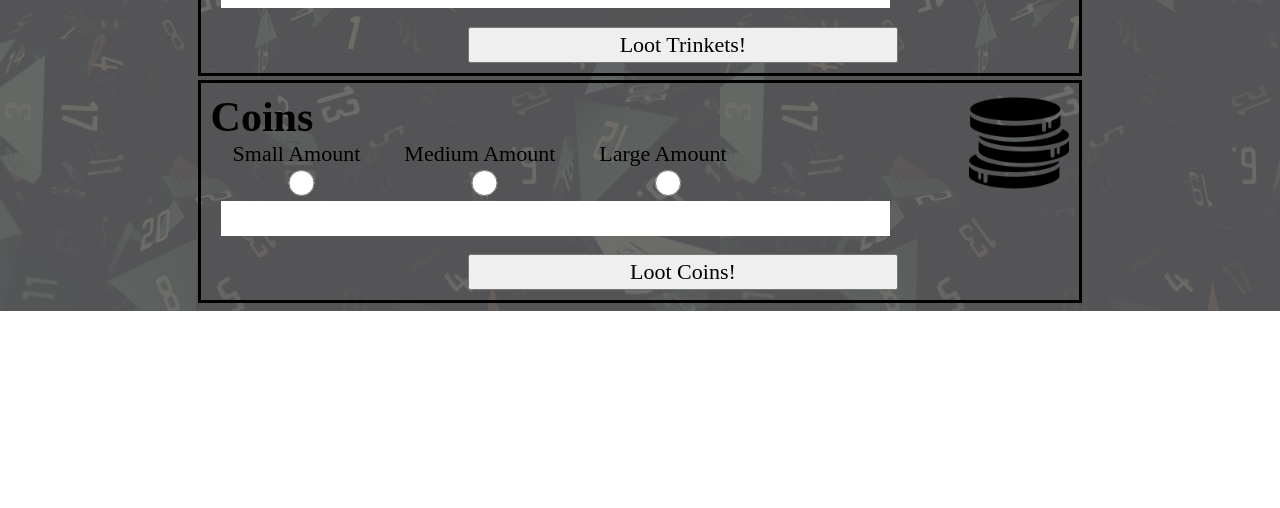
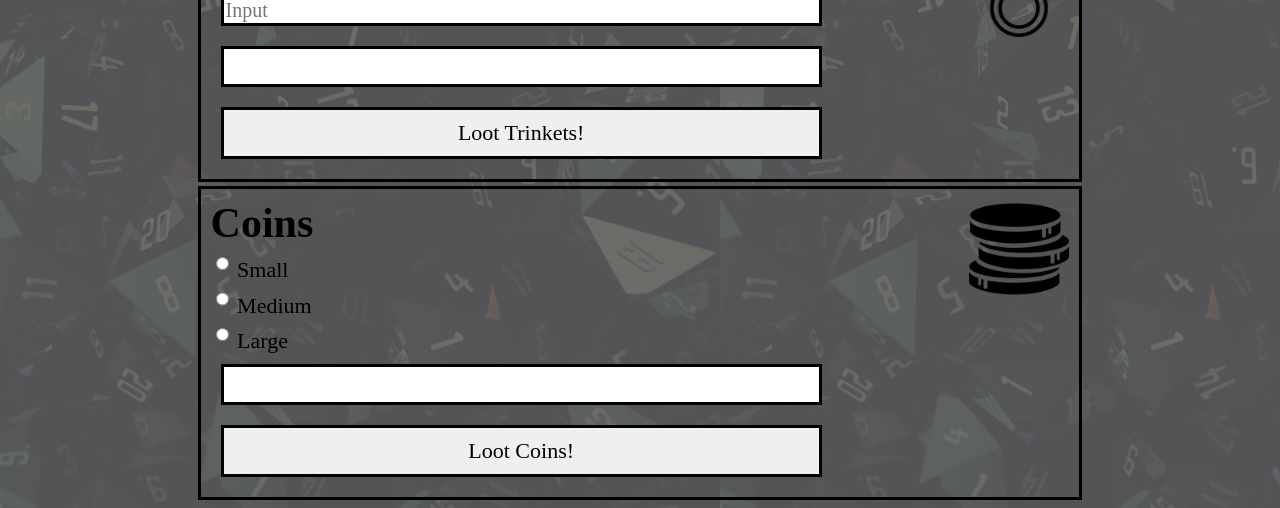
Before and after one commit to jhoxton/DnD_LootGenerator, a plain HTML site: page index.html in a window 1280 px wide. Shown: the part 608-1116 px from the top of the page. Before the commit the page ends 919 px from the top, so only its background shows below. Drawn offline with Linux system fonts and the light colour scheme; a web font is replaced by a local one.

Commit message:
Style fixes
- Removed full width and added media query to use it on larger screens
- Removed dekstop coin display and used mobile one only
- Made all input, output and button all same size for consistancy

```diff
--- a/index.html
+++ b/index.html
@@ -51,22 +51,7 @@
   <div class="outerBlock">
     <h3 class="headingFont">Coins</h3>
 
-    <div class="coinSelectDesktop">
-
-      <label for="smallCoinInput">Small Amount<br />
-        <input type="radio" id="smallCoinInput" name="coinInput" value="1" />
-      </label>
-
-      <label for="medCoinInput">Medium Amount<br />
-        <input type="radio" id="medCoinInput" name="coinInput" value="2" />
-      </label>
-
-      <label for="largeCoinInput">Large Amount<br />
-        <input type="radio" id="largeCoinInput" name="coinInput" value="qwerty" />
-      </label>
-    </div>
-
-    <div class="coinSelectMobile">
+    <div class="coinSelect">
         <input type="radio" id="smallCoinInput" name="coinInput" value="1" />
         <label for="smallCoinInput">Small</label>
         <br>
--- a/script.js
+++ b/script.js
@@ -466,6 +466,7 @@ function randomAmount (randNum, randRange) {
 
 function coinPrint(gold, silver, copper) {
   document.getElementById('goldOutput').innerHTML = (gold + " Gold pieces" + "<br>" + silver) + " Silver Pieces" + "<br>" + copper + " Copper Pieces";
+
 }
 
 // FORMAT GEAR/WEAPONS/TRINKETS OUTPUT STRING
--- a/style.css
+++ b/style.css
@@ -1,36 +1,44 @@
 * {
   box-sizing: border-box;
+}
 
-}
 body {
   background-image: url('images/wp_1.jpg');
 }
-
+@media screen and (min-width: 1100px) {
+  .outerBlock  {
+      width: 70%;
+  }
+}
 .outerBlock {
   margin: auto;
   margin-bottom: 4px;
   margin-top: 4px;
-    width: 70%;
   border: 3px solid black;
   padding: 10px;
   position: relative;
   min-width: 342px;
 }
+
 .headingFont {
   font-family: 'Aclonica';
   font-size: 42px;
   margin: 0%;
 }
+
 .inputBlock {
-    width: 40%;
+  border: 3px solid black;
+  width: 70%;
   margin: 10px;
   font-family: 'Aclonica';
   font-size: 15px;
 }
+
 input[type=number] {
   font-family: 'Aclonica';
   font-size: 20px;
 }
+
 .iconStyle {
   position: absolute;
   right: 10px;
@@ -38,80 +46,57 @@ input[type=number] {
   max-width: 100px;
   min-width: 100px;
 }
+
 .outputBlock {
-    /* border: 3px solid black; */
+  border: 3px solid black;
   margin: 10px;
   padding: 10px;
-    max-width: 78%;
+  max-width: 70%;
   background-color: #fff;
 }
+
 .outputBlock p {
   font-family: 'Aclonica';
   font-size: 15px;
 }
+
 .button {
   padding: 3px;
   margin-top: 1%;
   border-width: 3%;
-    /* text-align: center; */
-    width: 50%;
-    margin-left: 30%;
-    margin-right: 30%
+  width: 70%;
+  margin: 10px;
+  padding: 10px;
+  border: 3px solid black;
 }
+
 .lootButtonFont {
   font-family: 'Aclonica';
   font-size: 22px;
 }
 
 /* COIN SECTION STYLING */
-.coinSelectDesktop input[type=radio] {
+.coinSelect input[type=radio] {
   border: 10px;
-    width: 100%;
+  /* width: 100%; */
   height: 2em;
 }
 
-.coinSelectDesktop label {
-  float: left;
-  padding: 0 1em;
-  text-align: center;
-}
-
-.coinSelectDesktop {
-  margin-bottom: 60px;
+.coinSelect {
   font-size: 22px;
   font-family: 'Aclonica';
 }
 
-.coinSelectMobile {
-  font-size: 22px;
-  font-family: 'Aclonica';
-}
-
-.coinSelectMobile input[type=radio] {
+.coinSelect input[type=radio] {
   height: 2em;
 }
 
-
-@media only screen and (min-width: 1101px) {
-  .coinSelectMobile {
-    display: none;
-  }
-}
-
-@media only screen and (max-width: 1100px) {
-  .coinSelectDesktop {
-    display: none;
-  }
-
-}
-
-/* Chrome, Safari, Edge, Opera */
 input::-webkit-outer-spin-button,
 input::-webkit-inner-spin-button {
   -webkit-appearance: none;
   margin: 0;
 }
-/* Firefox */
+
 input[type=number] {
   -moz-appearance: textfield;
 }
```
Lines whose indentation alone changed are shown as unchanged.
